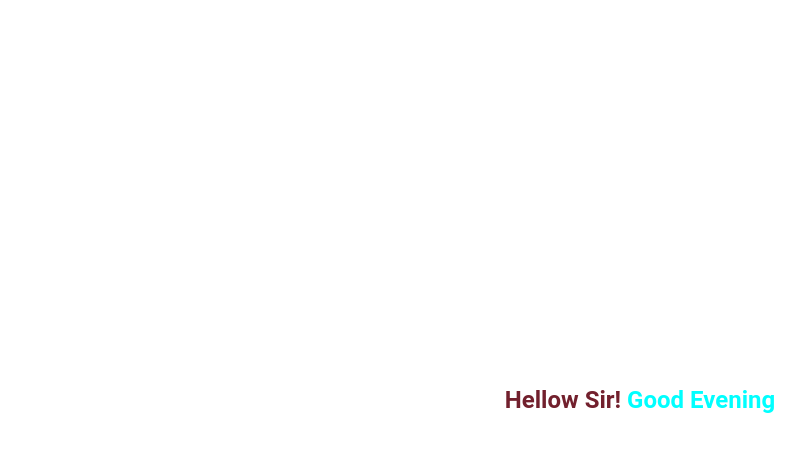
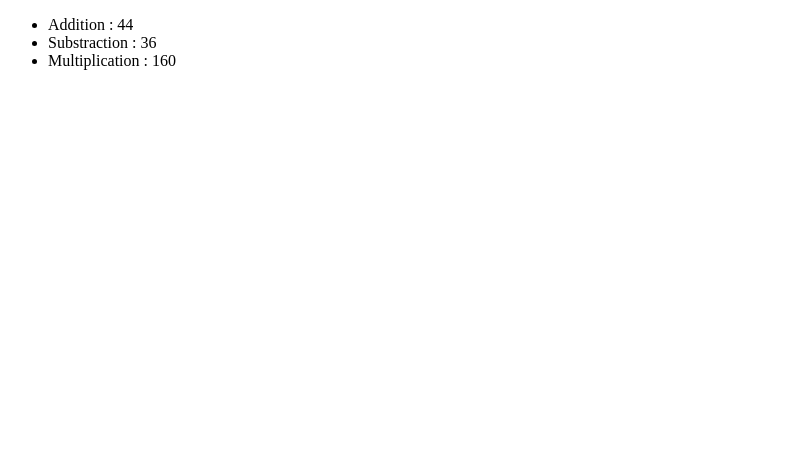
Before and after one commit to AnwarHossainSR/React-Test, a React (Create React App) app: page / in a window 1280 px wide. Shown: the top 452 px of the page, without its empty margins (0-805 px from the left). Built offline with nearby package versions, Linux system fonts and the light colour scheme.

Commit message:
Calculatore With component and export modules

```diff
--- a/src/App.jsx
+++ b/src/App.jsx
@@ -1,12 +1,16 @@
-import React from 'react';
-import Greeting from './Greeting';
 
-function App() {
-    return (
-        <>
-            <Greeting/>
-        </>
-    );
+function Add(a,b){
+    let add = a+b;
+    return add;
+}
+function Sub(a,b){
+    let sub = a-b;
+    return sub;
+}
+function Mul(a,b){
+    let mul =  a*b;
+    return mul;
 }
 
-export default App;
+//export default Add;
+export {Add,Sub,Mul};
--- a/src/Greeting.jsx
+++ /dev/null
@@ -1,31 +0,0 @@
-import react from 'react';
-import './index.css';
-
-let cuDate = new Date();
-let greeting = '';
-const cssStyle = {};
-cuDate = cuDate.getHours();
-
-
-function Greeting(){
-    if(cuDate >= 1 && cuDate < 12){
-        greeting = "Good Morning";
-        cssStyle.color = 'green';
-    }
-    else if(cuDate >= 12 && cuDate < 19){
-        greeting = "Good Evening";
-        cssStyle.color = 'cyan';
-    }
-    else{
-        greeting = "Good Night";
-        cssStyle.color = 'orange';
-    }
-
-    return (
-        <>
-            <h2 className="text">Hellow Sir! <span style={cssStyle}>{greeting}</span></h2>
-        </>
-    );
-}
-
-export default Greeting;
--- a/src/index.js
+++ b/src/index.js
@@ -1,7 +1,14 @@
 import React from 'react';
 import ReactDOM from 'react-dom'
-import App from './App';
+import * as Calculator from './App';
+
 ReactDOM.render(
-    <App />,
-    document.getElementById('root')
+  <>
+    <ul>
+        <li>Addition : {Calculator.Add(40,4)}</li>
+        <li>Substraction : {Calculator.Sub(40,4)}</li>
+        <li>Multiplication : {Calculator.Mul(40,4)}</li>
+    </ul>
+  </>,
+  document.getElementById('root')
   );
```
